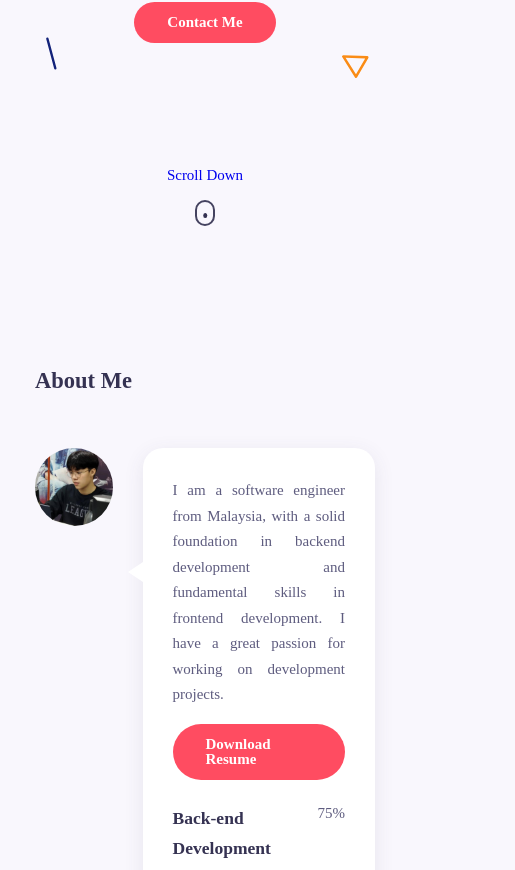
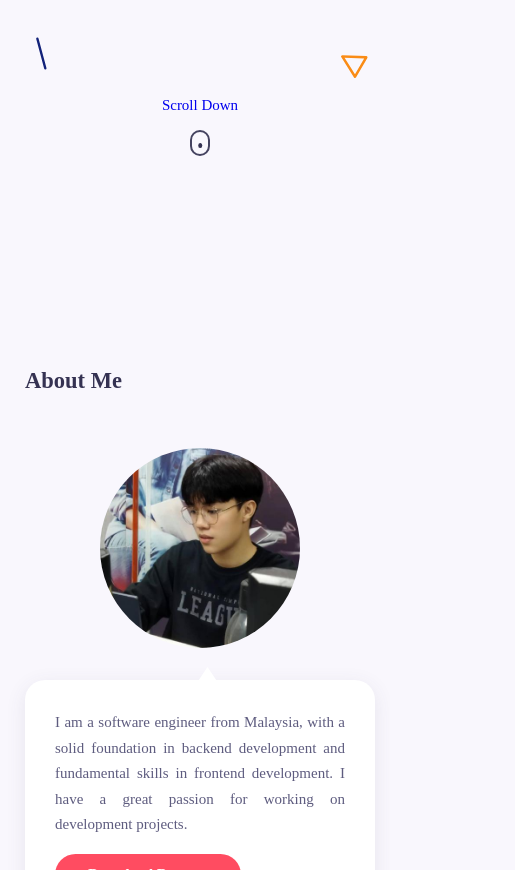
Before and after one commit to jielim36/jielim36-portfolio, a React (Create React App) app: page / in a window 390 px wide. Shown: the part 594-1464 px from the top of the page, 515 px wide, since content can reach past the window. Built offline with nearby package versions, Linux system fonts and the light colour scheme.

Commit message:
fixed phone device css problem

```diff
--- a/src/App.css
+++ b/src/App.css
@@ -1,6 +1,6 @@
 @media screen and (max-width: 767px){
     html .main{
-        margin-left: 20px;
+        margin-left: 10px;
     }
 }
 
--- a/src/Component/About/About.css
+++ b/src/Component/About/About.css
@@ -21,6 +21,21 @@
     html .about__skills{
         margin-top: 1.5rem;
     }
+    html .about__container {
+        grid-template-columns: repeat(1,1fr);
+    }
+
+    html .about__data::before{
+        top: -0.53rem;
+        left: 50%;
+        transform: rotate(90deg) translateX(-50%);
+    }
+
+    html .about__img{
+        margin: 0 auto;
+        margin-bottom: 2rem;
+    }
+
 }
 
 .about__data {
--- a/src/Component/Home/Home.css
+++ b/src/Component/Home/Home.css
@@ -44,10 +44,21 @@
     bottom: 1.5rem;
     left: 0;
     width: 100%;
+    text-align: center;
 }
 
 .home_scroll-name{
     font-size: var(--small-font-size);
+}
+
+@media screen and (max-width: 767px) {
+    html .scroll__down{
+        transform: translateY(-70px);
+    }
+
+    html .intro{
+        transform: translateY(-70px);
+    }
 }
 
 .mouse{
--- a/src/Component/Home/Home.jsx
+++ b/src/Component/Home/Home.jsx
@@ -14,8 +14,8 @@ const Home = () => {
         <span className="home__education">I'm a Back-end Developer</span>
         <HeaderSocials />
         <a href="https://wa.me/601116540123" target='_blank' className="btn">Contact Me</a>
-        <ScrollDown />
       </div>
+      <ScrollDown />
       <Shapes />
     </section>
   )
--- a/src/Component/Portfolio/Portfolio.css
+++ b/src/Component/Portfolio/Portfolio.css
@@ -23,6 +23,28 @@
     html .work__container {
         grid-template-columns: repeat(1,1fr);
         gap: 1.875rem;
+    }
+
+    html .work__card{
+        max-height: 250px;
+        max-width: 500px;
+    }
+
+    html .work__img{
+        height: 250px;
+    }
+
+    html .work__description{
+        height: 40%;
+        top: 4.5rem;
+    }
+
+    html .work__title{
+        top: 2.2rem;
+    }
+
+    html .work__item{
+        white-space: nowrap;
     }
 }
 
--- a/src/Component/Resume/Resume.css
+++ b/src/Component/Resume/Resume.css
@@ -6,6 +6,17 @@
     html .timeline{
         margin-bottom: 1.5rem;
         max-width: 480px;
+        transform: scale(0.75);
+        transform-origin: top left;
+    }
+
+    html .githubState{
+        transform: scale(0.75);
+        transform-origin: top left;
+    }
+
+    html .resume{
+        padding-top: 10px;
     }
 }
 
```
